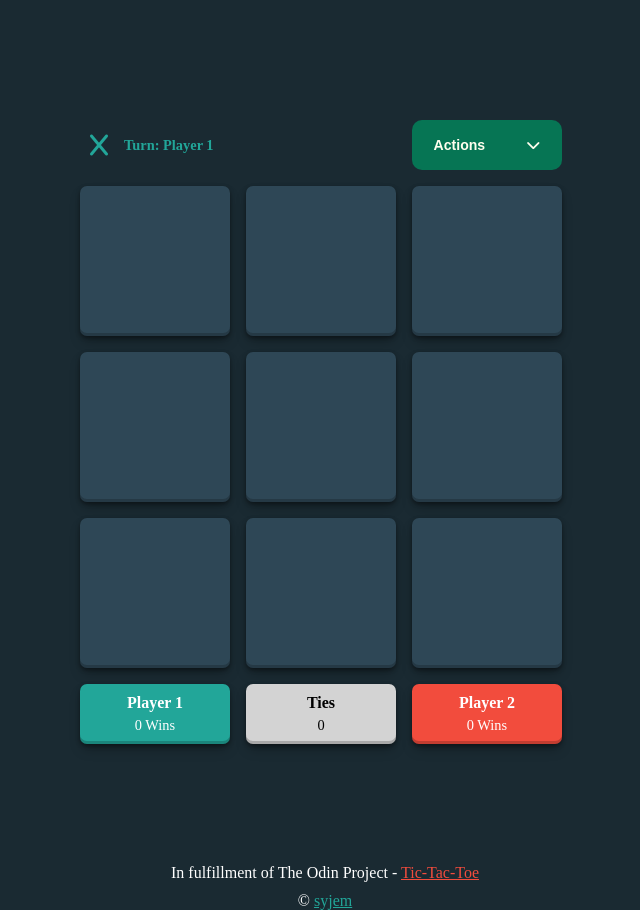
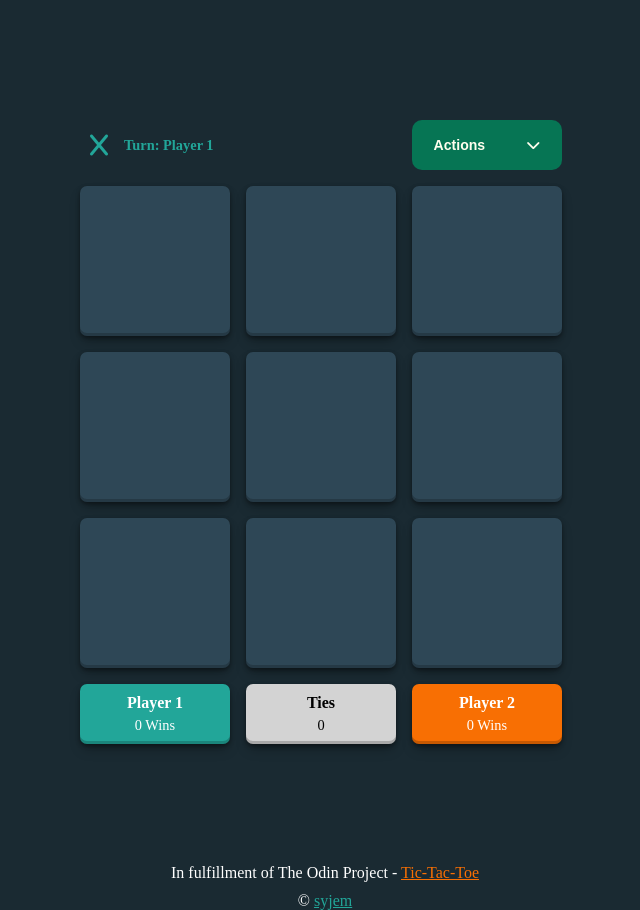
Before and after one commit to syjem/tic-tac-toe, a plain HTML site: page index.html in a window 1280 px wide. Shown: the whole page, without its empty margins (315-955 px from the left). Drawn offline with Linux system fonts and the light colour scheme.

Commit message:
add lighter yellow color

```diff
--- a/css/styles.css
+++ b/css/styles.css
@@ -16,7 +16,7 @@
     --fw-bold: 700;
 
     --gray: #2e4756;
-    --yellow: #F24C3D;
+    --yellow: #F86F03;
     --turquoise: #22A699;
     --dark-gray: #1a2a32;
     --light-gray: #d3d3d3;
```
